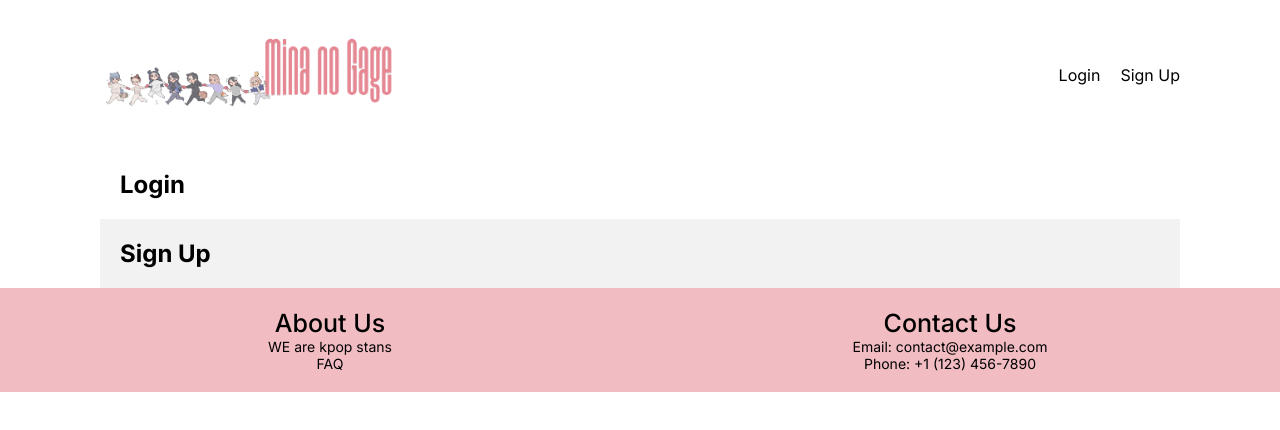
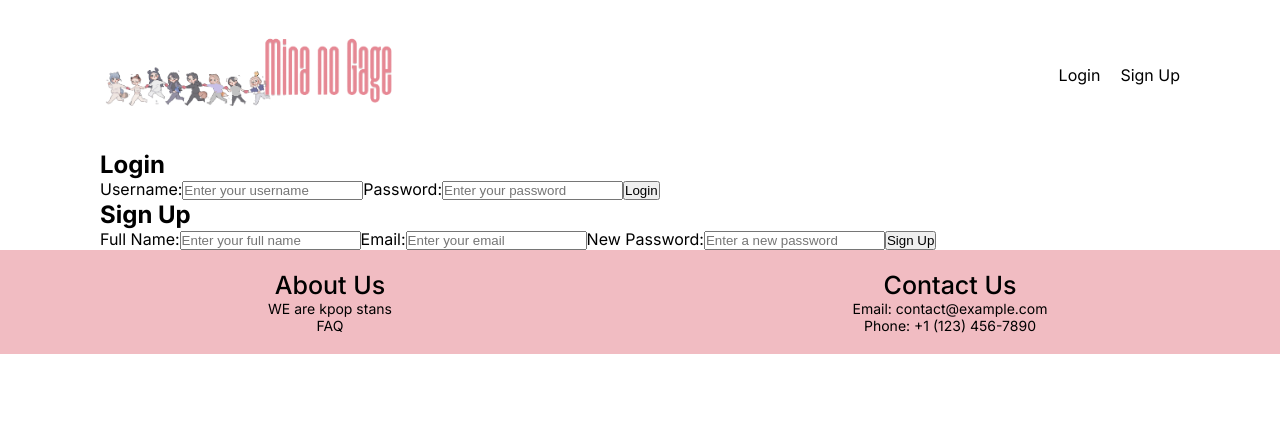
Before and after one commit to AyoItsYas/WEB-Project, a Next.js app in the folder frontend/: page /login in a window 1280 px wide. Shown: the top 430 px of the page. Built offline with nearby package versions, Linux system fonts and the light colour scheme.

Commit message:
Adding css to login and signup page

```diff
--- a/frontend/src/app/login/page.tsx
+++ b/frontend/src/app/login/page.tsx
@@ -2,11 +2,17 @@ import React from 'react';
 import LoginForm from '@/components/login/LoginForm';
 import SignupForm from '@/components/login/SignupForm';
 
+
+
 export default () => (
   <div className="LoginPage">
     <div className="LoginContainer">
-      <LoginForm />
-      <SignupForm />
+      <div className="LoginBox">
+        <LoginForm />
+      </div>
+      <div className="SignupBox">
+        <SignupForm />
+      </div>
     </div>
   </div>
 );
--- a/frontend/src/components/login/Common.module.scss
+++ b/frontend/src/components/login/Common.module.scss
@@ -1,3 +1,4 @@
+
 .LoginPage {
   display: flex;
   justify-content: center;
@@ -11,6 +12,7 @@
   box-shadow: 0 0 10px rgba(0, 0, 0, 0.1);
   border-radius: 10px;
   overflow: hidden;
+  background-color: black;
 }
 
 .LoginForm,
--- a/frontend/src/components/login/LoginForm.tsx
+++ b/frontend/src/components/login/LoginForm.tsx
@@ -1,9 +1,18 @@
 import React from 'react';
 import style from './Common.module.scss';
 
+
 export default () => (
-  <div className={style.LoginForm}>
+  <div className="LoginForm">
     <h2>Login</h2>
-    {/* Your login form elements go here */}
+    <form>
+      <label htmlFor="username">Username:</label>
+      <input type="text" id="username" name="username" placeholder="Enter your username" />
+
+      <label htmlFor="password">Password:</label>
+      <input type="password" id="password" name="password" placeholder="Enter your password" />
+
+      <button type="submit">Login</button>
+    </form>
   </div>
 );
--- a/frontend/src/components/login/SignupForm.tsx
+++ b/frontend/src/components/login/SignupForm.tsx
@@ -2,8 +2,19 @@ import React from 'react';
 import style from './Common.module.scss';
 
 export default () => (
-  <div className={style.SignupForm}>
+  <div className="SignupForm">
     <h2>Sign Up</h2>
-    {/* Your signup form elements go here */}
+    <form>
+      <label htmlFor="fullName">Full Name:</label>
+      <input type="text" id="fullName" name="fullName" placeholder="Enter your full name" />
+
+      <label htmlFor="email">Email:</label>
+      <input type="email" id="email" name="email" placeholder="Enter your email" />
+
+      <label htmlFor="newPassword">New Password:</label>
+      <input type="password" id="newPassword" name="newPassword" placeholder="Enter a new password" />
+
+      <button type="submit">Sign Up</button>
+    </form>
   </div>
 );
```
